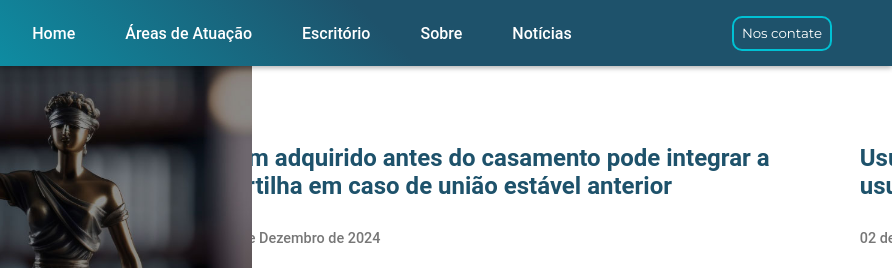
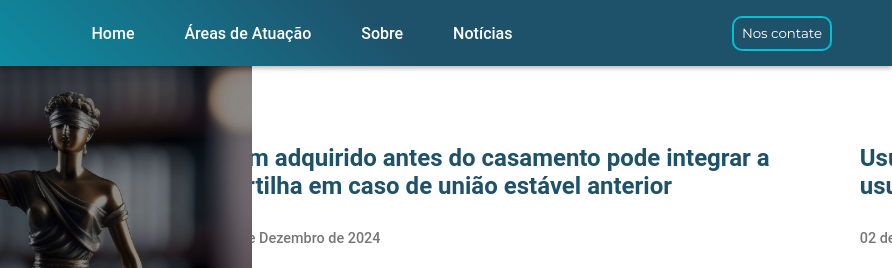
Before and after one commit to Tkailaine/projeto-savio-pires, a plain HTML site: page index.html in a window 1280 px wide. Shown: the top 268 px of the page, 388-1280 px from the left. Drawn offline with nearby package versions, Linux system fonts and the light colour scheme.

Commit message:
Update index.html

```diff
--- a/index.html
+++ b/index.html
@@ -28,7 +28,7 @@
         <ul>
           <li><a href="#home">Home</a></li>
           <li><a href="#areas-atuacao">Áreas de Atuação</a></li>
-          <li><a href="#escritorio">Escritório</a></li>
+          <li style="display: none;"><a href="#escritorio">Escritório</a></li>
           <li><a href="#cv-advogado">Sobre</a></li>
           <li><a href="#mini-blog">Notícias</a></li>
 
@@ -246,7 +246,7 @@
           <a href="https://wa.link/trdfq7" target="_blank"><button class="btn-chamada surge-bottom">Nos Contate →</button></a>
     </section>
 
-    <section class="sobre" id="escritorio">
+    <section class="sobre" id="escritorio" style="display: none;">
       <div class="sobre-escritorio">
         <div class="unico-slider-wrapper surge-left">
           <div class="unico-slider">
@@ -357,7 +357,7 @@
             <ul class="links-uteis">
                 <li><a href="#home" target="_self">Página Inicial</a></li>
                 <li><a href="#areas-atuacao" target="_self">Áreas de Atuação</a></li>
-                <li><a href="#escritorio" target="_self">Escritório</a></li>
+                <li style="display: none;"><a href="#escritorio" target="_self">Escritório</a></li>
                 <li><a href="#cv-advogado" target="_self">Sobre</a></li>
                 <li><a href="#mini-blog" target="_self">Noticias</a></li>
                 <li> <a href="creditos.txt" download="creditos.txt">Baixar Arquivo com Créditos</a></li>
```
